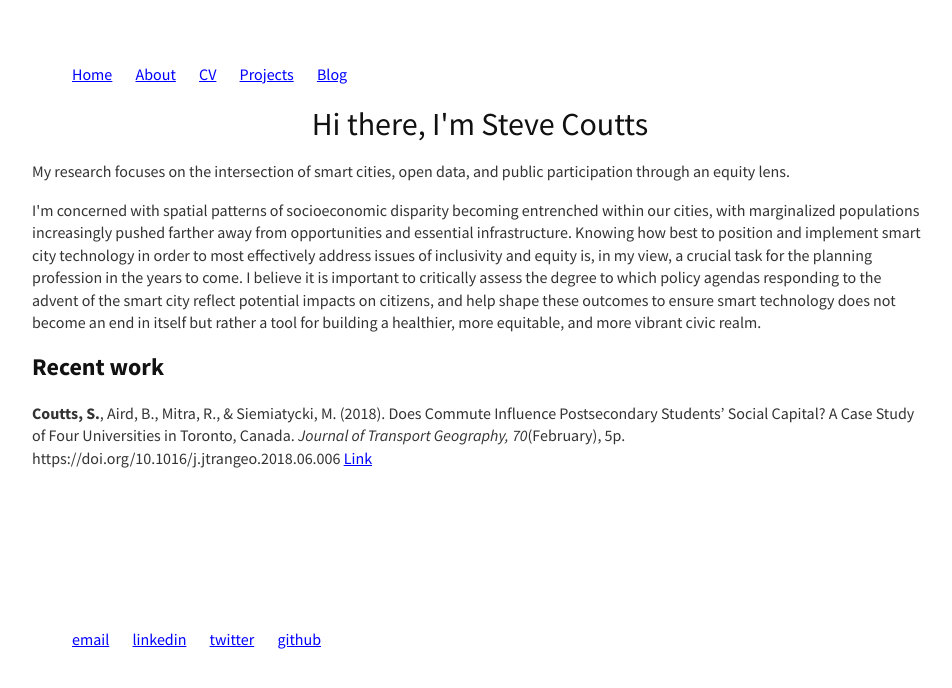
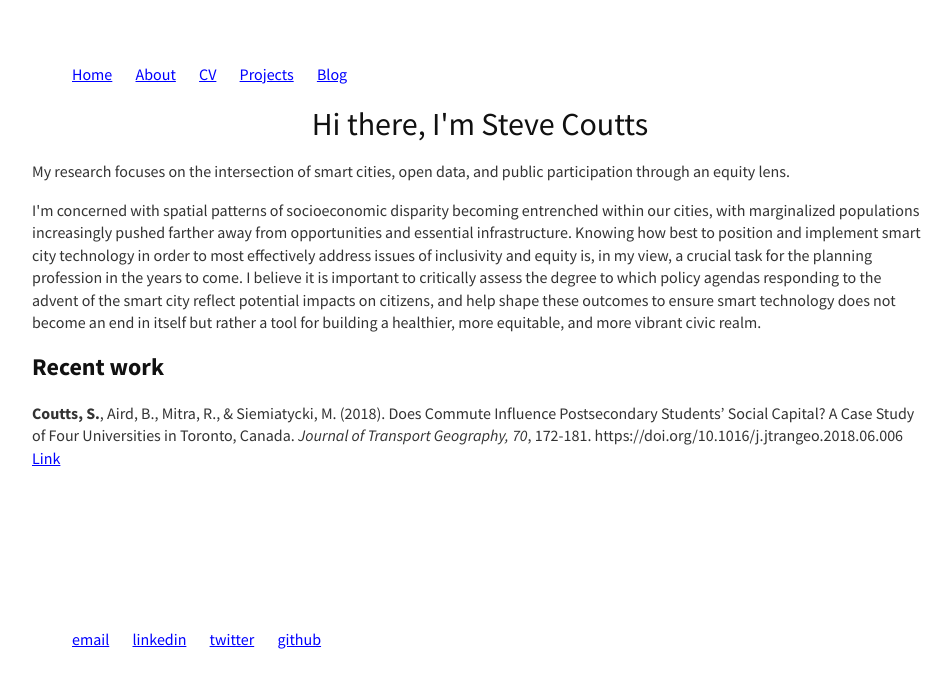
Before and after one commit to stevecoutts/stevecoutts.github.io, a Jekyll site: the page built from index.html, in a window 1280 px wide. Shown: the top 688 px of the page, without its empty margins (160-1112 px from the left). Built offline with Jekyll 4.4.1, drawn with Linux system fonts in a browser that asks for light colours; some web fonts are replaced.

Commit message:
Update index.html

```diff
--- a/index.html
+++ b/index.html
@@ -7,5 +7,5 @@ title: Steve Coutts
 		<p>My research focuses on the intersection of smart cities, open data, and public participation through an equity lens.</p>
 	<p>I'm concerned with spatial patterns of socioeconomic disparity becoming entrenched within our cities, with marginalized populations increasingly pushed farther away from opportunities and essential infrastructure. Knowing how best to position and implement smart city technology in order to most effectively address issues of inclusivity and equity is, in my view, a crucial task for the planning profession in the years to come. I believe it is important to critically assess the degree to which policy agendas responding to the advent of the smart city reflect potential impacts on citizens, and help shape these outcomes to ensure smart technology does not become an end in itself but rather a tool for building a healthier, more equitable, and more vibrant civic realm.</p>
 	<h2>Recent work</h2>
-	<p><b>Coutts, S.</b>, Aird, B., Mitra, R., &amp; Siemiatycki, M. (2018). Does Commute Influence Postsecondary Students’ Social Capital? A Case Study of Four Universities in Toronto, Canada. <i>Journal of Transport Geography, 70</i>(February), 5p. https://doi.org/10.1016/j.jtrangeo.2018.06.006 <a href="https://authors.elsevier.com/a/1XDrt3RpEOFKdm">Link</a></p>
+	<p><b>Coutts, S.</b>, Aird, B., Mitra, R., &amp; Siemiatycki, M. (2018). Does Commute Influence Postsecondary Students’ Social Capital? A Case Study of Four Universities in Toronto, Canada. <i>Journal of Transport Geography, 70</i>, 172-181. https://doi.org/10.1016/j.jtrangeo.2018.06.006 <a href="https://www.sciencedirect.com/science/article/pii/S0966692318300656">Link</a></p>
 </div><!-- /.blurb -->
```
